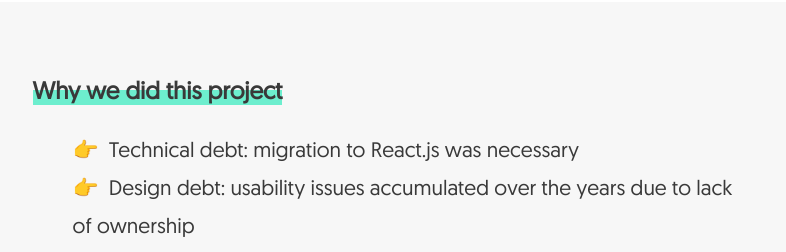
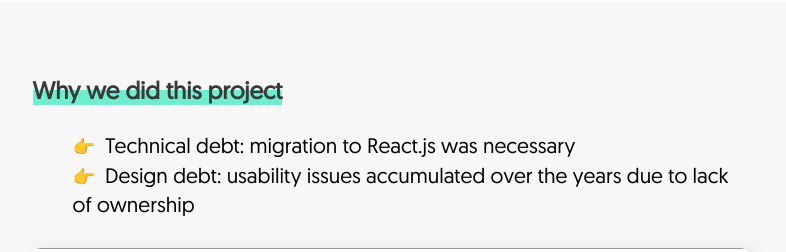
Before and after one commit to medinous/bdavila, a plain HTML site: page project-ab-tasty-dashboard.html in a window 1280 px wide. Shown: the part 1180-1432 px from the top of the page, without its empty margins (249-1035 px from the left). Drawn offline with nearby package versions, Linux system fonts and the light colour scheme.

Commit message:
Update main.css

```diff
--- a/main.css
+++ b/main.css
@@ -175,14 +175,15 @@ ul {
 }
 
 li {
-    line-height: 1.8;
+    line-height: 1.4;
     font-size: 21px;
+    color: black;
     list-style: none;
 }
 
 li:before {
     content: '\1F449';
-    font-size: 21px;
+    font-size: 18px;
     margin-right: 10px;
 }
 
@@ -198,7 +199,7 @@ li:before {
 
         li.painpoints:before {
         content: '\274C';
-        font-size: 16px;
+        font-size: 18px;
     }
 
 
```
